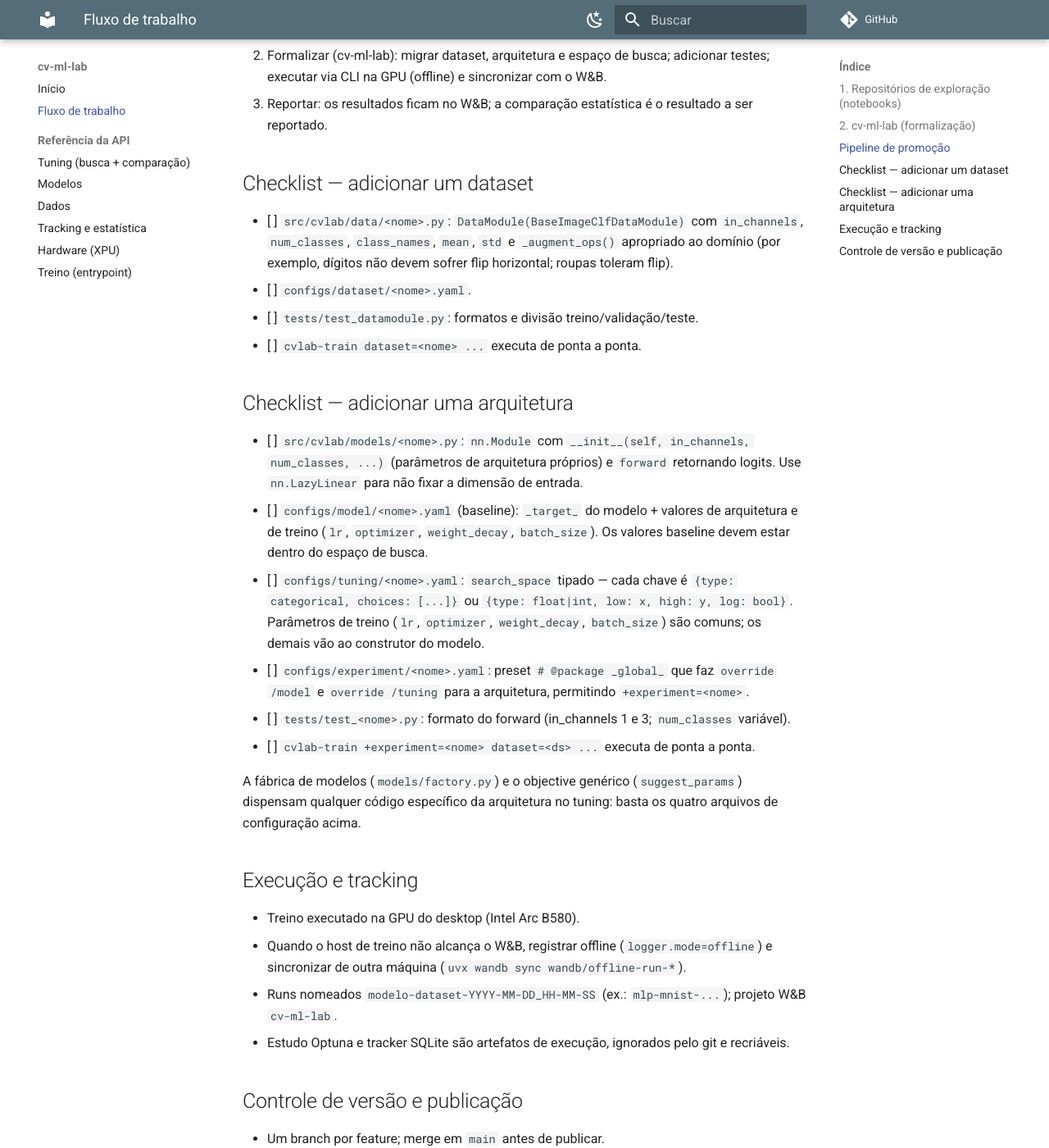
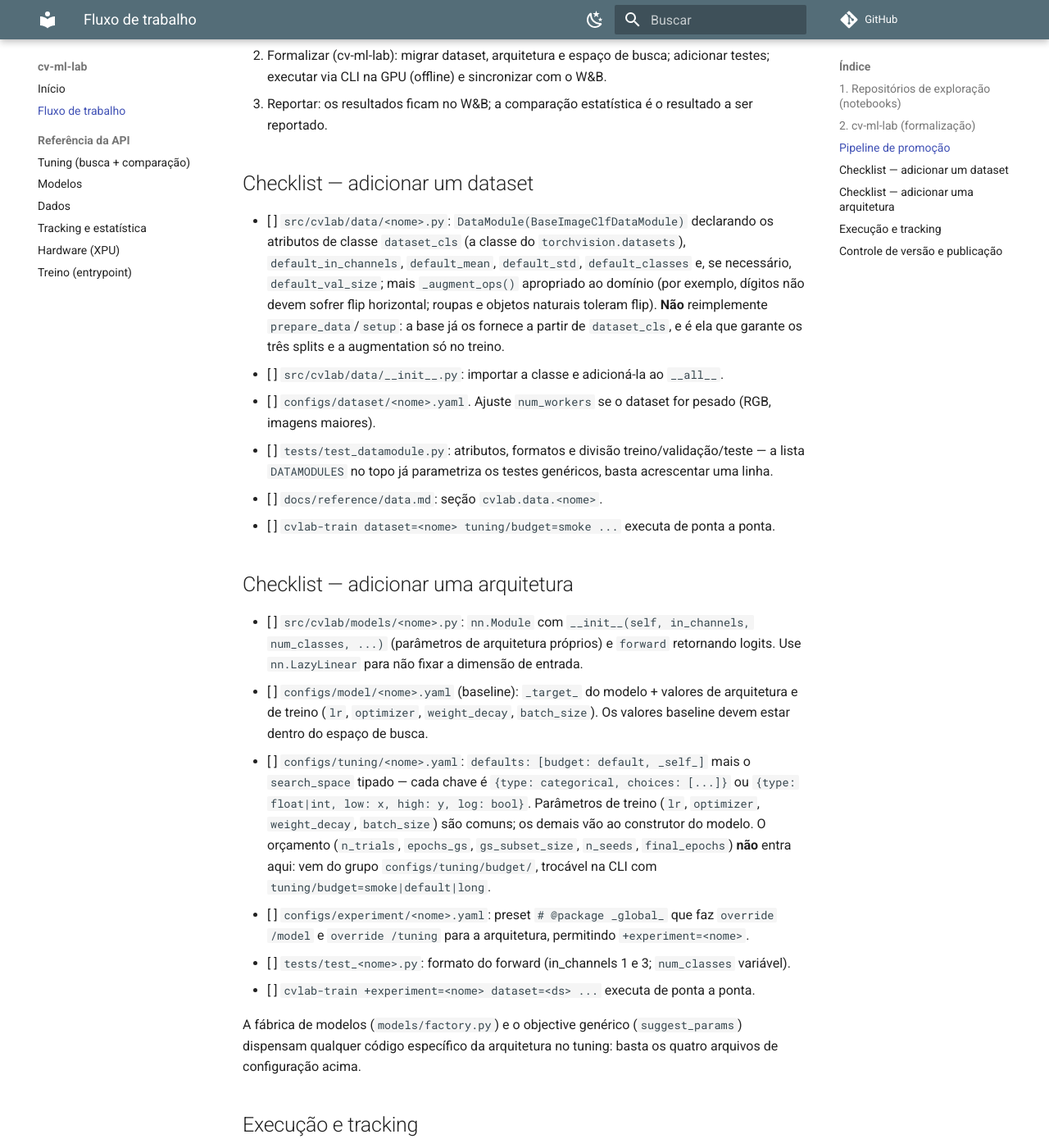
Before and after one commit to 4rth-g/cv-ml-lab, an MkDocs documentation site: the page built from docs/WORKFLOW.md, in a window 1280 px wide and 1400 px high, scrolled down 922 px. Shown: the whole window at 82% size. Built offline with MkDocs 1.6.1 and Material for MkDocs 9.7.7, drawn with Linux system fonts in a browser that asks for light colours; comment, search, counter and statistics services are not loaded.

Commit message:
feat(tuning): orçamento de busca como grupo reutilizável
tuning/budget={smoke,default,long}, componível com qualquer arquitetura.
mlp e perceptron passam ao budget default; o da CNN não muda, então os
resultados publicados seguem reproduzíveis.

```diff
--- a/docs/WORKFLOW.md
+++ b/docs/WORKFLOW.md
@@ -25,16 +25,18 @@
 
 ## Checklist — adicionar um dataset
 
-- [ ] `src/cvlab/data/<nome>.py`: `DataModule(BaseImageClfDataModule)` com `in_channels`, `num_classes`, `class_names`, `mean`, `std` e `_augment_ops()` apropriado ao domínio (por exemplo, dígitos não devem sofrer flip horizontal; roupas toleram flip).
-- [ ] `configs/dataset/<nome>.yaml`.
-- [ ] `tests/test_datamodule.py`: formatos e divisão treino/validação/teste.
-- [ ] `cvlab-train dataset=<nome> ...` executa de ponta a ponta.
+- [ ] `src/cvlab/data/<nome>.py`: `DataModule(BaseImageClfDataModule)` declarando os atributos de classe `dataset_cls` (a classe do `torchvision.datasets`), `default_in_channels`, `default_mean`, `default_std`, `default_classes` e, se necessário, `default_val_size`; mais `_augment_ops()` apropriado ao domínio (por exemplo, dígitos não devem sofrer flip horizontal; roupas e objetos naturais toleram flip). **Não** reimplemente `prepare_data`/`setup`: a base já os fornece a partir de `dataset_cls`, e é ela que garante os três splits e a augmentation só no treino.
+- [ ] `src/cvlab/data/__init__.py`: importar a classe e adicioná-la ao `__all__`.
+- [ ] `configs/dataset/<nome>.yaml`. Ajuste `num_workers` se o dataset for pesado (RGB, imagens maiores).
+- [ ] `tests/test_datamodule.py`: atributos, formatos e divisão treino/validação/teste — a lista `DATAMODULES` no topo já parametriza os testes genéricos, basta acrescentar uma linha.
+- [ ] `docs/reference/data.md`: seção `::: cvlab.data.<nome>`.
+- [ ] `cvlab-train dataset=<nome> tuning/budget=smoke ...` executa de ponta a ponta.
 
 ## Checklist — adicionar uma arquitetura
 
 - [ ] `src/cvlab/models/<nome>.py`: `nn.Module` com `__init__(self, in_channels, num_classes, ...)` (parâmetros de arquitetura próprios) e `forward` retornando logits. Use `nn.LazyLinear` para não fixar a dimensão de entrada.
 - [ ] `configs/model/<nome>.yaml` (baseline): `_target_` do modelo + valores de arquitetura e de treino (`lr`, `optimizer`, `weight_decay`, `batch_size`). Os valores baseline devem estar dentro do espaço de busca.
-- [ ] `configs/tuning/<nome>.yaml`: `search_space` tipado — cada chave é `{type: categorical, choices: [...]}` ou `{type: float|int, low: x, high: y, log: bool}`. Parâmetros de treino (`lr`, `optimizer`, `weight_decay`, `batch_size`) são comuns; os demais vão ao construtor do modelo.
+- [ ] `configs/tuning/<nome>.yaml`: `defaults: [budget: default, _self_]` mais o `search_space` tipado — cada chave é `{type: categorical, choices: [...]}` ou `{type: float|int, low: x, high: y, log: bool}`. Parâmetros de treino (`lr`, `optimizer`, `weight_decay`, `batch_size`) são comuns; os demais vão ao construtor do modelo. O orçamento (`n_trials`, `epochs_gs`, `gs_subset_size`, `n_seeds`, `final_epochs`) **não** entra aqui: vem do grupo `configs/tuning/budget/`, trocável na CLI com `tuning/budget=smoke|default|long`.
 - [ ] `configs/experiment/<nome>.yaml`: preset `# @package _global_` que faz `override /model` e `override /tuning` para a arquitetura, permitindo `+experiment=<nome>`.
 - [ ] `tests/test_<nome>.py`: formato do forward (in_channels 1 e 3; `num_classes` variável).
 - [ ] `cvlab-train +experiment=<nome> dataset=<ds> ...` executa de ponta a ponta.
```
Also changed, not shown: README.md (+10 -3 lines), 7 other files.
